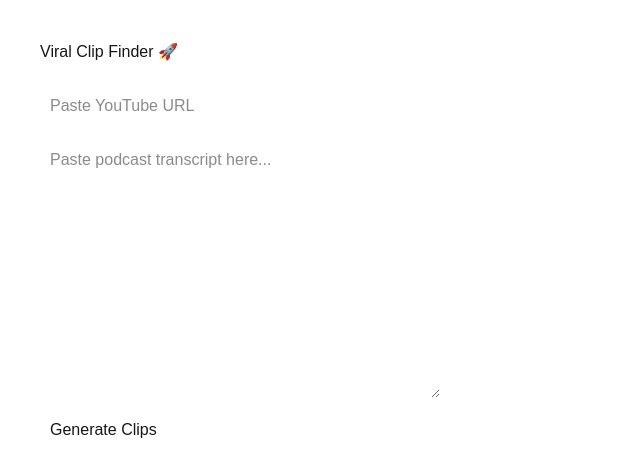
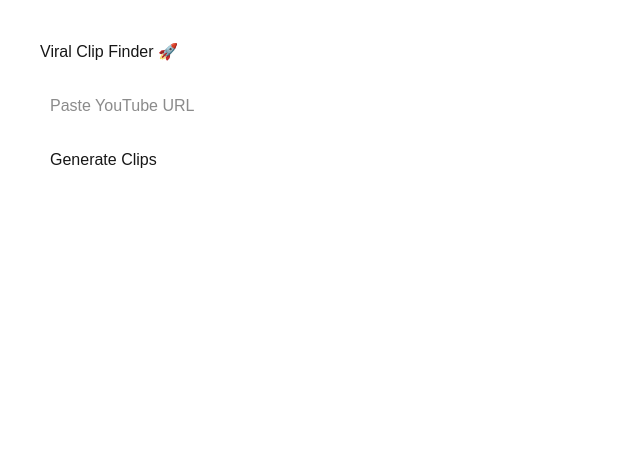
Before and after one commit to Jaeden-A-Lee/codex-viral-clips, a Next.js app: page / in a window 1280 px wide. Shown: the top 476 px of the page, without its empty margins (0-640 px from the left). Built offline with nearby package versions, Linux system fonts and the light colour scheme.

Commit message:
Phase 2A: mock transcript generation based on YouTube URL

```diff
--- a/app/page.tsx
+++ b/app/page.tsx
@@ -9,16 +9,32 @@
   hook: string;
 };
 
+function getMockTranscript(url: string) {
+  if (url.includes("test1")) {
+    return "Transcript A: The guest shares a surprising story about building momentum, taking risks, and finding the one clip that changes the whole conversation.";
+  }
+
+  if (url.includes("test2")) {
+    return "Transcript B: The host and guest debate a controversial idea, then land on a practical insight that would make a strong short-form hook.";
+  }
+
+  return "Default transcript: This podcast episode includes a compelling opening, an emotional turning point, and several concise moments that could become viral clips.";
+}
+
 export default function Home() {
   const [url, setUrl] = useState("");
-  const [transcript, setTranscript] = useState("");
   const [clips, setClips] = useState<Clip[]>([]);
   const [loading, setLoading] = useState(false);
+  const [loadingText, setLoadingText] = useState("");
 
   async function handleGenerate() {
-    console.log("REQUEST:", { url, transcript });
+    setLoading(true);
+    setLoadingText("Fetching transcript...");
 
-    setLoading(true);
+    await new Promise((resolve) => setTimeout(resolve, 300));
+
+    const transcript = getMockTranscript(url);
+    setLoadingText("Generating clips...");
 
     const res = await fetch("/api/analyze", {
       method: "POST",
@@ -33,11 +49,13 @@
     if (!res.ok) {
       alert(data.error || "Request failed");
       setLoading(false);
+      setLoadingText("");
       return;
     }
 
     setClips(data.clips);
     setLoading(false);
+    setLoadingText("");
   }
 
   return (
@@ -51,25 +69,11 @@
         style={{ padding: 10, width: 400, marginTop: 20 }}
       />
 
-      <textarea
-        value={transcript}
-        onChange={(e) => setTranscript(e.target.value)}
-        placeholder="Paste podcast transcript here..."
-        rows={10}
-        style={{
-          display: "block",
-          padding: 10,
-          width: 400,
-          marginTop: 10,
-          resize: "vertical"
-        }}
-      />
-
       <button
         onClick={handleGenerate}
         style={{ display: "block", marginTop: 10, padding: 10 }}
       >
-        {loading ? "Generating..." : "Generate Clips"}
+        {loading ? loadingText : "Generate Clips"}
       </button>
 
       <div style={{ marginTop: 30 }}>
```
